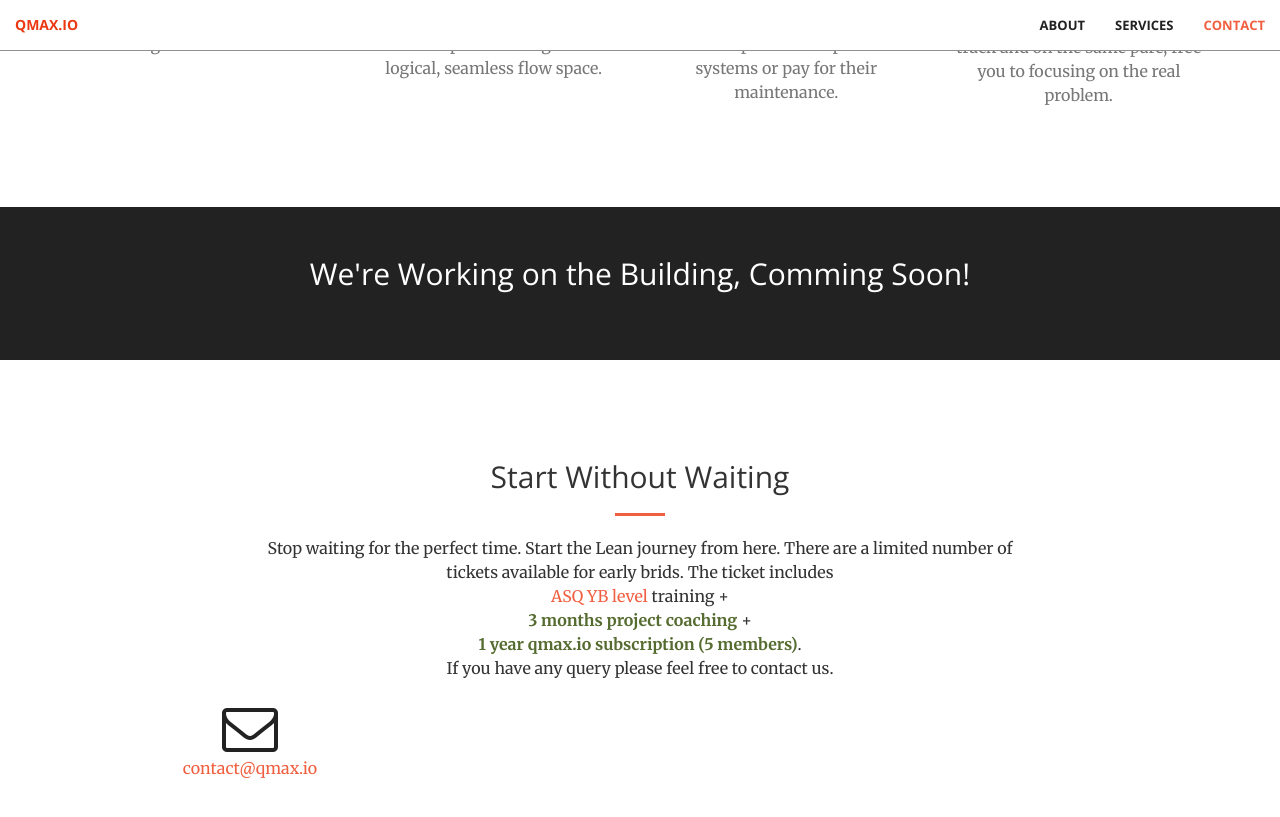
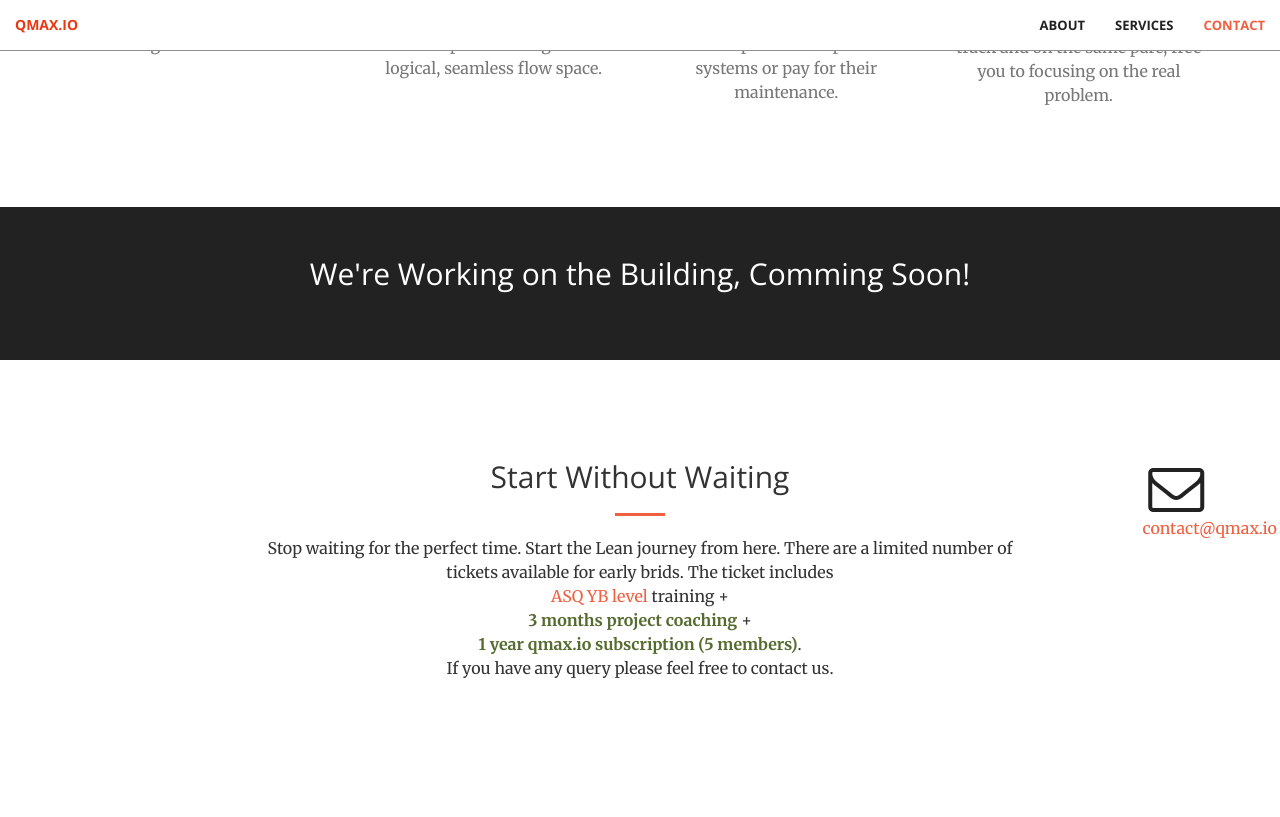
Before and after one commit to davidwei33li/kk33, a Jekyll site: the page built from index.html, in a window 1280 px wide and 900 px high, scrolled down 1618 px. Shown: the top 817 px of the window. Built offline with Jekyll 4.4.1, drawn with Linux system fonts in a browser that asks for light colours.

Commit message:
Update contact.html

```diff
--- a/_includes/contact.html
+++ b/_includes/contact.html
@@ -9,7 +9,7 @@
                     <br><span style="color:darkolivegreen;font-weight:bold">1 year qmax.io subscription (5 members)</span>.
                     <br> If you have any query please feel free to contact us. </p>
             </div>
-        <div class="col-lg-2 col-lg-offset-1 text-center">
+        <div class="col-lg-1 col-lg-offset-1 text-center">
                 <i class="fa fa-envelope-o fa-3x wow bounceIn" data-wow-delay=".1s"></i>
                 <p><a href="mailto:contact@qmax.io"> contact@qmax.io</a></p>
             </a>
```
